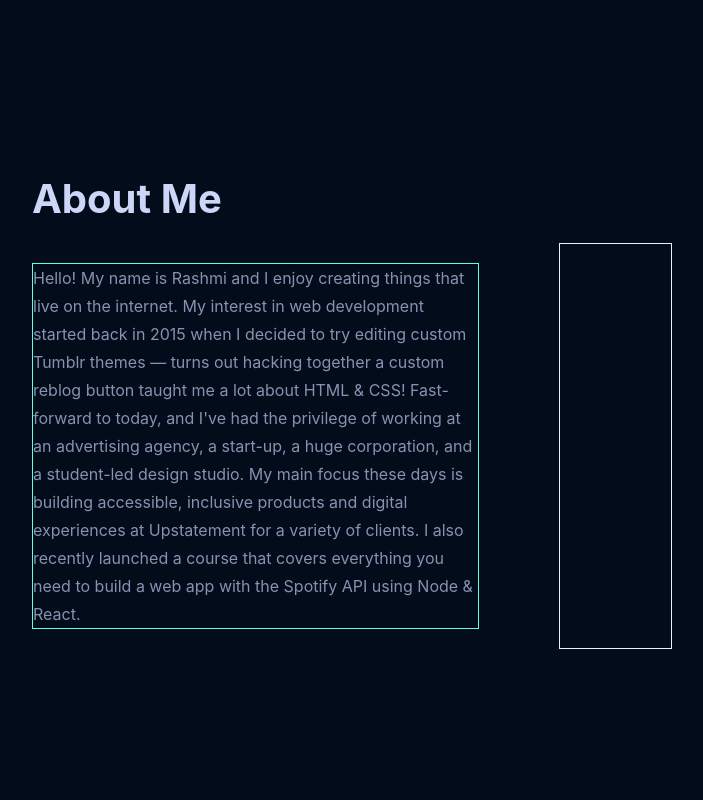
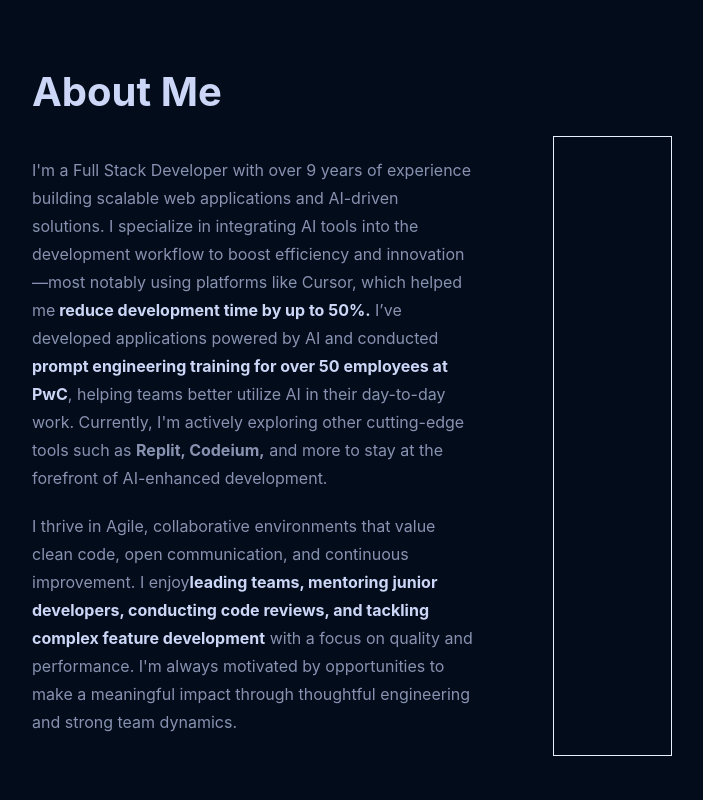
Before and after one commit to Rashmijain18/portfolio, a React (Vite) app: page / in a window 1280 px wide. Shown: the part 800-1600 px from the top of the page, without its empty margins (288-991 px from the left). Built offline with nearby package versions, Linux system fonts and the light colour scheme.

Commit message:
Fine tuned about description

```diff
--- a/src/components/About.tsx
+++ b/src/components/About.tsx
@@ -4,19 +4,38 @@ export const About = () => {
       <div className="max-w-[50vw] ">
         <h3 className="text-lightest-slate flex-start">About Me</h3>
         <div className="flex flex-row gap-20">
-          <p className="border border-green">
-            Hello! My name is Rashmi and I enjoy creating things that live on
-            the internet. My interest in web development started back in 2015
-            when I decided to try editing custom Tumblr themes — turns out
-            hacking together a custom reblog button taught me a lot about HTML &
-            CSS! Fast-forward to today, and I've had the privilege of working at
-            an advertising agency, a start-up, a huge corporation, and a
-            student-led design studio. My main focus these days is building
-            accessible, inclusive products and digital experiences at
-            Upstatement for a variety of clients. I also recently launched a
-            course that covers everything you need to build a web app with the
-            Spotify API using Node & React.
-          </p>
+          <div>
+            <p>
+              I'm a Full Stack Developer with over 9 years of experience
+              building scalable web applications and AI-driven solutions. I
+              specialize in integrating AI tools into the development workflow
+              to boost efficiency and innovation—most notably using platforms
+              like Cursor, which helped me
+              <b className="text-lightest-slate">
+                {" "}
+                reduce development time by up to 50%.
+              </b>{" "}
+              I’ve developed applications powered by AI and conducted{" "}
+              <b className="text-lightest-slate">
+                prompt engineering training for over 50 employees at PwC
+              </b>
+              , helping teams better utilize AI in their day-to-day work.
+              Currently, I'm actively exploring other cutting-edge tools such as{" "}
+              <b>Replit, Codeium,</b> and more to stay at the forefront of
+              AI-enhanced development.
+            </p>
+            <p>
+              I thrive in Agile, collaborative environments that value clean
+              code, open communication, and continuous improvement. I enjoy
+              <b className="text-lightest-slate">
+                leading teams, mentoring junior developers, conducting code
+                reviews, and tackling complex feature development
+              </b>{" "}
+              with a focus on quality and performance. I'm always motivated by
+              opportunities to make a meaningful impact through thoughtful
+              engineering and strong team dynamics.
+            </p>
+          </div>
           <div className="border border-white w-[100dvw] "></div>
         </div>
       </div>
--- a/src/components/Projects.tsx
+++ b/src/components/Projects.tsx
@@ -18,7 +18,7 @@ export const Projects = () => {
       ],
       githubLink: "https://github.com/jermbo/ChoreChart",
       liveDemoLink: "https://your-live-demo-url.com",
-      image: "/Sudoku.png",
+      image: "/ChoreChart.png",
     },
     {
       title: "Sudoku",
--- a/src/components/Skills.tsx
+++ b/src/components/Skills.tsx
@@ -30,8 +30,8 @@ export const Skills = () => {
       "Requirements gathering",
       "Design discussions",
       "Stakeholder demo presentations",
+      "Leading Scrum meetings",
       "Experience in the full project life cycle",
-      "Leading Scrum meetings",
       "Project management using Azure DevOps",
     ],
   };
```
Also changed, not shown: public/ChoreChart.png (added).
